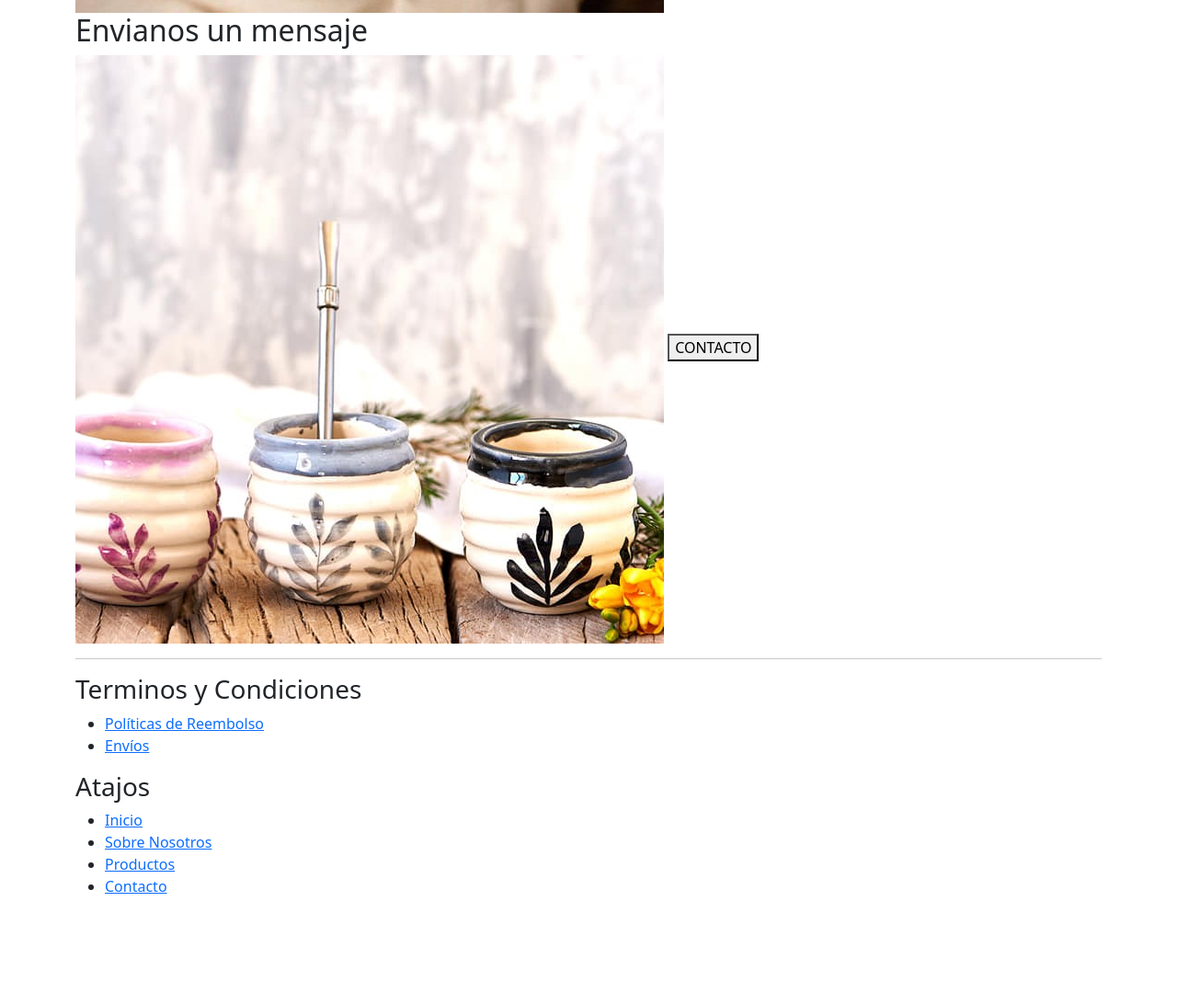
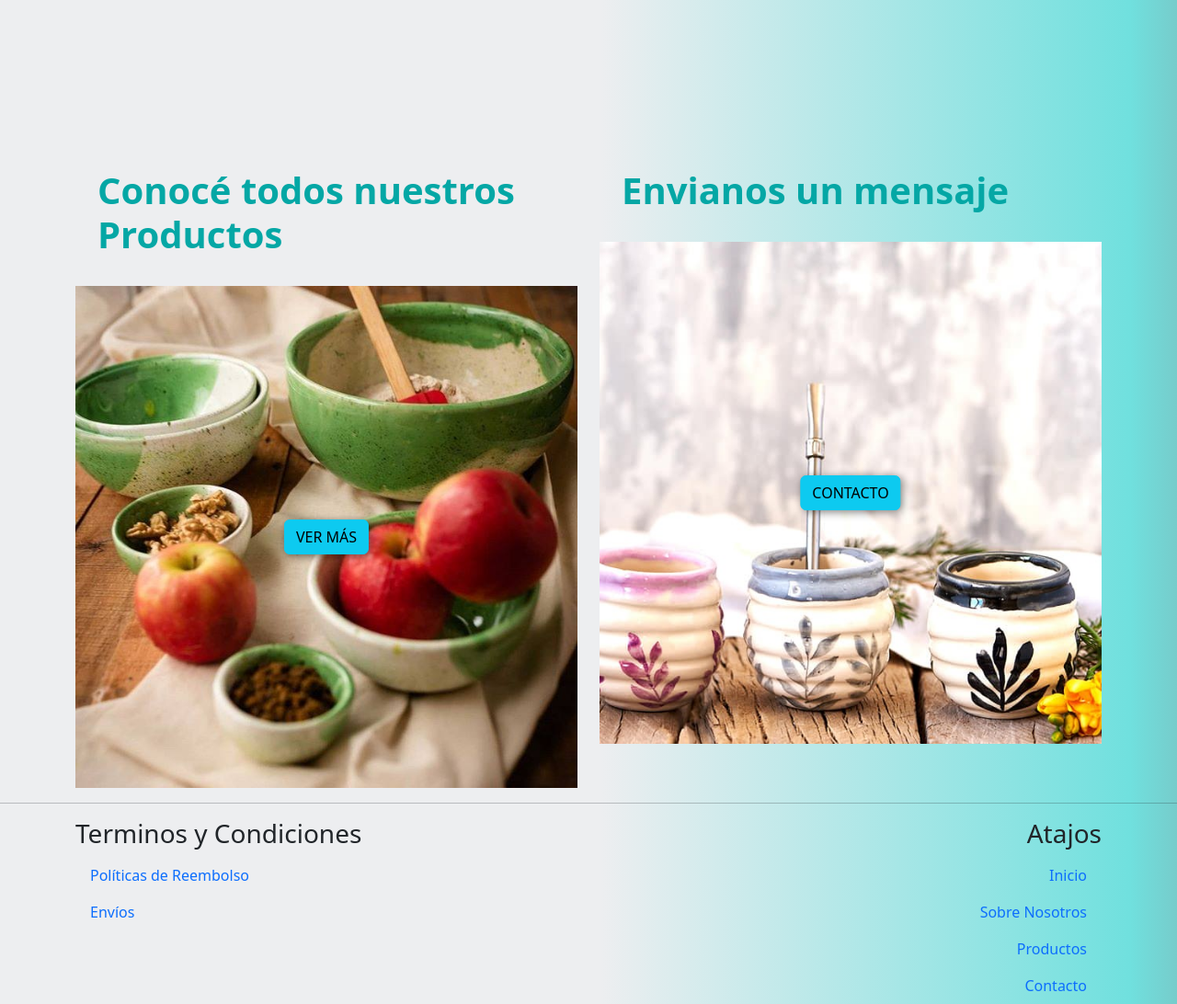
Before and after one commit to NPradella/proyectoCeramicaPradella, a plain HTML site: page index2.0.html in a window 1280 px wide. Shown: the part 1682-2774 px from the top of the page at 92% size. Before the commit the page ends 2674 px from the top, so only its background shows below. Drawn offline with nearby package versions, Linux system fonts and the light colour scheme; a web font is replaced by a local one.

Commit message:
se borra el css y completado casi en su totalidad bootstrap en index

```diff
--- a/css/estilos2.0.css
+++ b/css/estilos2.0.css
@@ -1,3 +1,18 @@
+.color-fondo{
+    background: rgba(237,238,240,1);
+    background: -moz-linear-gradient(left, rgba(237,238,240,1) 0%, rgba(237,238,240,1) 41%, rgba(237,238,240,1) 51%, rgba(112,224,222,1) 96%, rgba(118,204,203,1) 100%);
+    background: -webkit-gradient(left top, right top, color-stop(0%, rgba(237,238,240,1)), color-stop(41%, rgba(237,238,240,1)), color-stop(51%, rgba(237,238,240,1)), color-stop(96%, rgba(112,224,222,1)), color-stop(100%, rgba(118,204,203,1)));
+    background: -webkit-linear-gradient(left, rgba(237,238,240,1) 0%, rgba(237,238,240,1) 41%, rgba(237,238,240,1) 51%, rgba(112,224,222,1) 96%, rgba(118,204,203,1) 100%);
+    background: -o-linear-gradient(left, rgba(237,238,240,1) 0%, rgba(237,238,240,1) 41%, rgba(237,238,240,1) 51%, rgba(112,224,222,1) 96%, rgba(118,204,203,1) 100%);
+    background: -ms-linear-gradient(left, rgba(237,238,240,1) 0%, rgba(237,238,240,1) 41%, rgba(237,238,240,1) 51%, rgba(112,224,222,1) 96%, rgba(118,204,203,1) 100%);
+    background: linear-gradient(to right, rgba(237,238,240,1) 0%, rgba(237,238,240,1) 41%, rgba(237,238,240,1) 51%, rgba(112,224,222,1) 96%, rgba(118,204,203,1) 100%);
+    filter: progid:DXImageTransform.Microsoft.gradient( startColorstr='#edeef0', endColorstr='#76cccb', GradientType=1 );
+
+}
+
+.color-titulo{
+    color: #04a7a5;
+}
 .contenedor__logo{
     width: 230px;
 }
@@ -22,3 +37,38 @@
     bottom: 250px;
     text-shadow: rgba(0,0,0,0);
 }
+.sobre-nosotros{
+    padding: 200px;
+}
+.sobre-nosotros__titulo{
+    display: flex;
+    text-align: center;
+}
+
+.sobre-nosotros__img {
+  display: none;
+}
+
+.btn-custom-style{
+    box-shadow: 2px 2px 10px rgba(0,0,0,0.5);
+    color: black;
+    background-color: #04a7a5;
+}
+.btn-custom-style:hover{
+    -webkit-filter: grayscale(100%) blur(3px);
+	filter: grayscale(100%);
+}
+@media (max-width:768px){
+    .bloque-footer{
+        display: flex;
+        flex-direction: column;
+        align-items: center;
+        text-align: center;
+        justify-content: center;
+    }
+}
+@media (min-width:1024px) {
+    .sobre-nosotros__img {
+        display: block;
+      }
+}
--- a/index2.0.html
+++ b/index2.0.html
@@ -14,13 +14,13 @@
 <body class="color-fondo">
     <header>
         <nav class="navbar navbar-expand-lg">
-            <div class="container-fluid d-flex ">
+            <div class="container-fluid d-flex position-relative">
                 <img src="./assets/logofinal.jpeg" alt="" class="contenedor__logo img-fluid">
               <button class="navbar-toggler" type="button" data-bs-toggle="collapse" data-bs-target="#navbarSupportedContent" aria-controls="navbarSupportedContent" aria-expanded="false" aria-label="Toggle navigation">
                 <span class="navbar-toggler-icon"></span>
               </button>
               <div class="collapse navbar-collapse ms-auto" id="navbarSupportedContent">
-                <ul class="navbar-nav me-auto mb-2 mb-lg-0 text-center text-lg-end">
+                <ul class="navbar-nav me-auto mb-2 mb-lg-0 d-flex text-center text-lg-end align-items-lg-end">
                   <li class="nav-item">
                     <a class="nav-link active" aria-current="page" href="./index2.0.html">Inicio</a>
                   </li>
@@ -41,54 +41,83 @@
         <section class="hero d-flex justify-content-center text-center align-items-center flex-column">
             <h1 class="hero__titulo d-flex position-sticky text-align-center fw-bold p-4 fs-1">Redescubrí la cerámica</h1>
         </section>
-        <section class="sobre-nosotros d-flex align-items-center text-align-center justify-content-center flex-column">
-            <h2 class="sobre-nosotros__titulo d-flex text-align-center fw-bold fs-1">Sobre Nosotros</h2>
-            <div class="sobre-nosotros__img img-fluid">
+        <section id="sobre-nosotros" class="sobre-nosotros d-flex align-items-center text-align-center justify-content-center flex-column">
+          <div class="container align-items-center">
+            <div class="row ">
+
+              <h2 class="sobre-nosotros__titulo color-titulo col-12 d-flex align-items-center text-align-center justify-content-center fw-bold fs-1">Sobre Nosotros</h2>
+              <div class="col col-lg-6 sobre-nosotros__img">
+                <img class="img-fluid p-4 " src="/assets/claudia.jpg" alt="">
               </div>
 
-            <div class="sobre-nosotros__texto">
-                <p>Lorem ipsum dolor sit amet, consectetur adipisicing elit. Dolorum, recusandae. Nam dolor ratione vero perferendis eveniet officia et doloremque iure, quasi qui earum temporibus sequi quod soluta. Dolor, necessitatibus aliquid!
+              <div class="col col-lg-6 sobre-nosotros__texto d-flex align-items-center text-align-center justify-content-center">
+                  <p class="align-items-center text-align-center justify-content-center fs-2">Lorem ipsum dolor sit amet, consectetur adipisicing elit. Dolorum, recusandae. Nam dolor ratione vero perferendis eveniet officia et doloremque iure, quasi qui earum temporibus sequi quod soluta. Dolor, necessitatibus aliquid!
                   </p>
+              </div>
+            </div>
+
           </div>
 
         </section>
         <div class="container">
             <div class="row">
-                <div class="col-xxl-6">
-                    <section id="mas-productos">
-                        <h2 class="mas-productos__titulo">Conocé todos nuestros Productos</h2>
-                        <div class="mas-productos-contenedor">
+                <div class="col-lg-6">
+                  <h2 class="mas-productos__titulo color-titulo text-align-center fw-bold p-4 fs-1 d-flex">Conocé todos nuestros Productos</h2>
+                    <section class="mas-productos d-flex align-items-center text-align-center justify-content-between">
+                        <div class="mas-productos-contenedor position-relative">
+                          <button  class="mas-productos__boton btn-custom-style btn btn-info position-absolute top-50 start-50 translate-middle">VER MÁS</button>
                           <img class="mas-productos__img img-fluid" src="./assets/Prod1.jpg" alt="">
-                            <button  class="mas-productos__boton">VER MÁS</button>
+
                         </div>
 
                 </div>
-                <div class="col-xxl-6">
+                <div class="col-lg-6">
 
-                    <section id="contactanos">
-                        <h2 class="contactanos__titulo">Envianos un mensaje</h2>
+                     <h2 class="contactanos__titulo color-titulo text-align-center fw-bold p-4 fs-1 d-flex">Envianos un mensaje</h2>
+                    <section class="contactanos d-flex align-items-center justify-content-between">
+                        <div class="contactanos-contenedor position-relative">
                           <img class="contactanos__img img-fluid" src="./assets/matesitos.jpg" alt="">
-                        <button class="contactanos__boton">CONTACTO</button>
+                          <button class="contactanos__boton btn-custom-style btn btn-info position-absolute top-50 start-50 translate-middle">CONTACTO</button>
+                        </div>
                     </section>
             </div>
         </div>
+      </div>
     <hr>
-    <footer class="footer">
-        <div class="bloque-footer1">
+  <footer class="footer container">
+    <div class="row">
+      <div class="col-md-6">
+        <div class="bloque-footer">
             <h3 class="lista1__titulo">Terminos y Condiciones</h3>
-            <ul class="lista1">
-              <li><a href="./pages/politicas-reembolso.html">Políticas de Reembolso</a></li>
-              <li><a href="./pages/envios.html"> Envíos</a></li>
+            <ul class="nav flex-column lista1">
+              <li class="nav-item">
+                <a class="nav-link active" aria-current="page" href="./pages/politicas-reembolso.html">Políticas de Reembolso</a>
+              </li>
+              <li class="nav-item">
+                <a class="nav-link" href="./pages/envios.html"> Envíos</a>
+              </li>
             </ul>
         </div>
-        <div class="bloque-footer2">
-            <h3 class="lista2__titulo">Atajos</h3>
-            <ul class="lista2">
-              <li><a href="./index2.0.html">Inicio</a></li>
-              <li><a href="#sobre-nosotros">Sobre Nosotros</a></li>
-              <li><a href="./pages/productos.html">Productos</a></li>
-              <li><a href="./pages/contacto.html">Contacto</a></li>
+      </div>
+        <div class="col-md-6">
+          <div class="bloque-footer">
+              <h3 class="lista2__titulo d-flex justify-content-end align-items-end">Atajos</h3>
+              <ul class="nav flex-column lista2 justify-content-end align-items-end">
+                <li class="nav-item">
+                  <a class="nav-link active" aria-current="page" href="./index2.0.html">Inicio</a>
+                </li>
+                <li class="nav-item">
+                  <a class="nav-link" href="#sobre-nosotros">Sobre Nosotros</a>
+                </li>
+                <li class="nav-item">
+                  <a class="nav-link" href="./pages/productos.html">Productos</a>
+                </li>
+                <li class="nav-item">
+                  <a class="nav-link" href="./pages/contacto.html">Contacto</a>
+                </li>
               </ul>
+        </div>
+      </div>
 
         </div>
   </footer>
```
Also changed, not shown: pages/contacto.html (+1 -1 lines), assets/claudia.jpg. Lines whose indentation alone changed are shown as unchanged.
